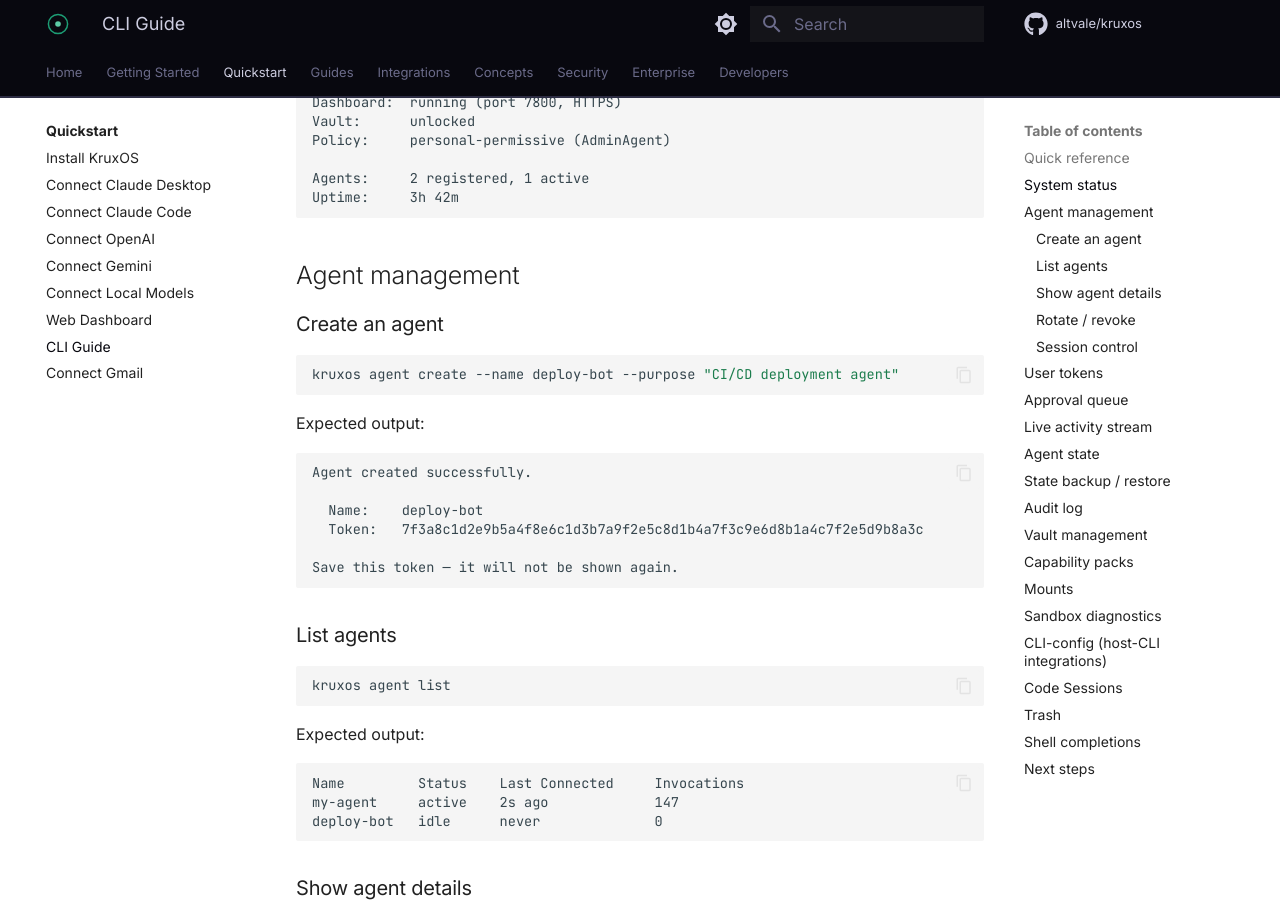
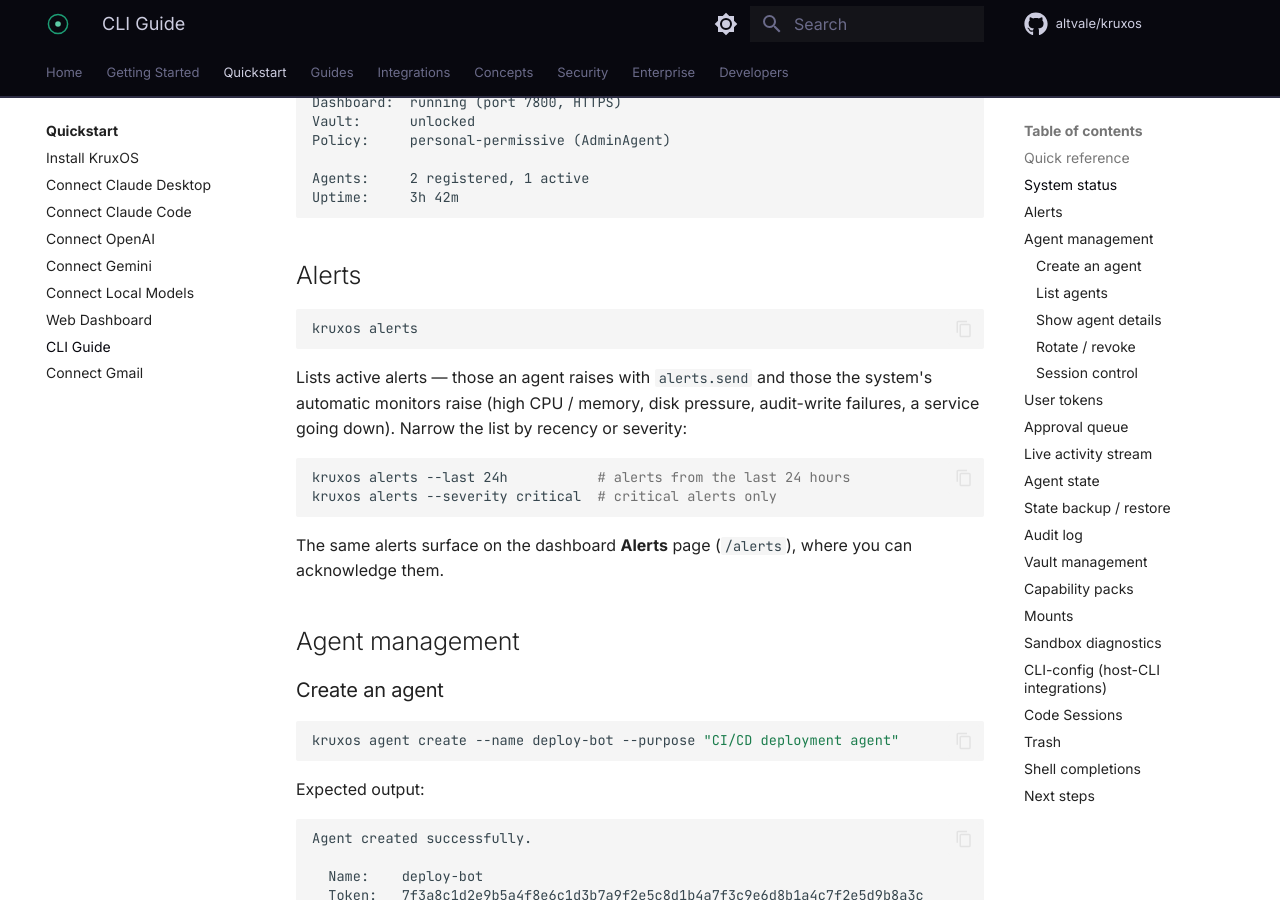
Before and after one commit to altvale/kruxos, an MkDocs documentation site: the page built from docs/public/docs/quickstart/cli.md, in a window 1280 px wide and 900 px high, scrolled down 1467 px. Built offline with MkDocs 1.6.1 and Material for MkDocs 9.7.7, drawn with Linux system fonts in a browser that asks for light colours; comment, search, counter and statistics services are not loaded.

Commit message:
docs(public): add 'kruxos alerts' section to the CLI guide
The 'alerts' command was listed in the quick reference but had no section.
Document 'kruxos alerts' (and --last / --severity), its two alert sources
(alerts.send and the automatic monitors), and the dashboard Alerts page.

Claude-Session: https://claude.ai/code/session_01XX5eLTRMH7JGjs1UntVrop

````diff
--- a/docs/public/docs/quickstart/cli.md
+++ b/docs/public/docs/quickstart/cli.md
@@ -69,6 +69,21 @@ Policy:     personal-permissive (AdminAgent)
 Agents:     2 registered, 1 active
 Uptime:     3h 42m
 ```
+
+## Alerts
+
+```bash
+kruxos alerts
+```
+
+Lists active alerts — those an agent raises with `alerts.send` and those the system's automatic monitors raise (high CPU / memory, disk pressure, audit-write failures, a service going down). Narrow the list by recency or severity:
+
+```bash
+kruxos alerts --last 24h           # alerts from the last 24 hours
+kruxos alerts --severity critical  # critical alerts only
+```
+
+The same alerts surface on the dashboard **Alerts** page (`/alerts`), where you can acknowledge them.
 
 ## Agent management
 
````
